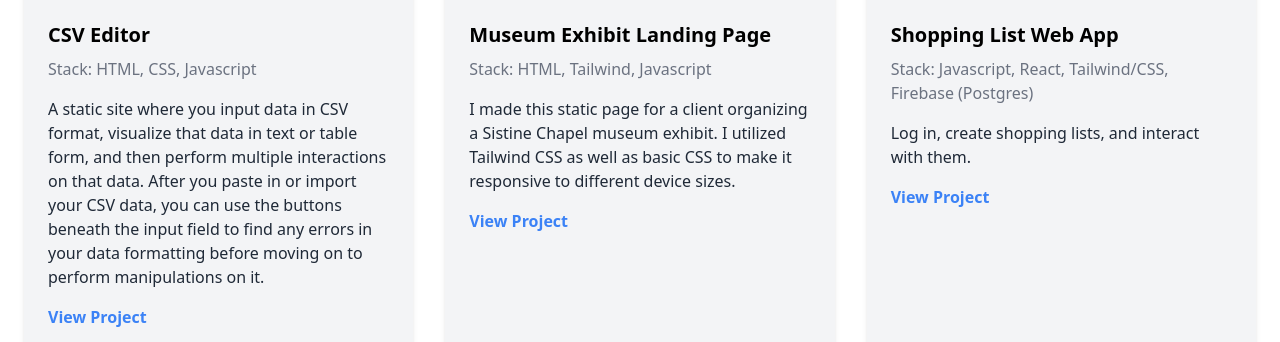
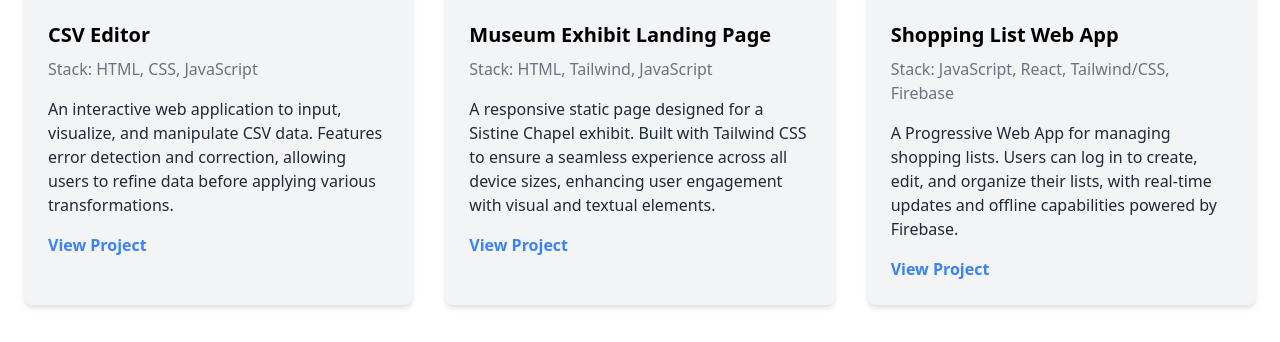
Before and after one commit to AndenOw/AndenOw, a plain HTML site: page Pages/portfolio.html in a window 1280 px wide. Shown: the part 458-800 px from the top of the page. Drawn offline with nearby package versions, Linux system fonts and the light colour scheme.

Commit message:
Update portfolio.html

```diff
--- a/Pages/portfolio.html
+++ b/Pages/portfolio.html
@@ -43,8 +43,8 @@
                     </div>
                     <div class="p-6">
                         <h3 class="text-xl font-bold text-black mb-2">CSV Editor</h3>
-                        <p class="text-gray-500 mb-4">Stack: HTML, CSS, Javascript</p>
-                        <p class="text-gray-800 mb-4">A static site where you input data in CSV format, visualize that data in text or table form, and then perform multiple interactions on that data. After you paste in or import your CSV data, you can use the buttons beneath the input field to find any errors in your data formatting before moving on to perform manipulations on it.</p>
+                        <p class="text-gray-500 mb-4">Stack: HTML, CSS, JavaScript</p>
+                        <p class="text-gray-800 mb-4">An interactive web application to input, visualize, and manipulate CSV data. Features error detection and correction, allowing users to refine data before applying various transformations.</p>
                         <a href="https://github.com/AndenOw/CSV-Editor" target="_blank" class="text-blue-500 font-bold hover:underline">View Project</a>
                     </div>
                 </div>
@@ -57,8 +57,8 @@
                     </div>
                     <div class="p-6">
                         <h3 class="text-xl font-bold text-black mb-2">Museum Exhibit Landing Page</h3>
-                        <p class="text-gray-500 mb-4">Stack: HTML, Tailwind, Javascript</p>
-                        <p class="text-gray-800 mb-4">I made this static page for a client organizing a Sistine Chapel museum exhibit. I utilized Tailwind CSS as well as basic CSS to make it responsive to different device sizes.</p>
+                        <p class="text-gray-500 mb-4">Stack: HTML, Tailwind, JavaScript</p>
+                        <p class="text-gray-800 mb-4">A responsive static page designed for a Sistine Chapel exhibit. Built with Tailwind CSS to ensure a seamless experience across all device sizes, enhancing user engagement with visual and textual elements.</p>
                         <a href="https://capellasistina.com/index.html" target="_blank" class="text-blue-500 font-bold hover:underline">View Project</a>
                     </div>
                 </div>
@@ -71,8 +71,8 @@
                     </div>
                     <div class="p-6">
                         <h3 class="text-xl font-bold text-black mb-2">Shopping List Web App</h3>
-                        <p class="text-gray-500 mb-4">Stack: Javascript, React, Tailwind/CSS, Firebase (Postgres)</p>
-                        <p class="text-gray-800 mb-4">Log in, create shopping lists, and interact with them.</p>
+                        <p class="text-gray-500 mb-4">Stack: JavaScript, React, Tailwind/CSS, Firebase</p>
+                        <p class="text-gray-800 mb-4">A Progressive Web App for managing shopping lists. Users can log in to create, edit, and organize their lists, with real-time updates and offline capabilities powered by Firebase.</p>
                         <a href="https://shopping-list-pwa-15b7f.web.app/" target="_blank" class="text-blue-500 font-bold hover:underline">View Project</a>
                     </div>
                 </div>
```
